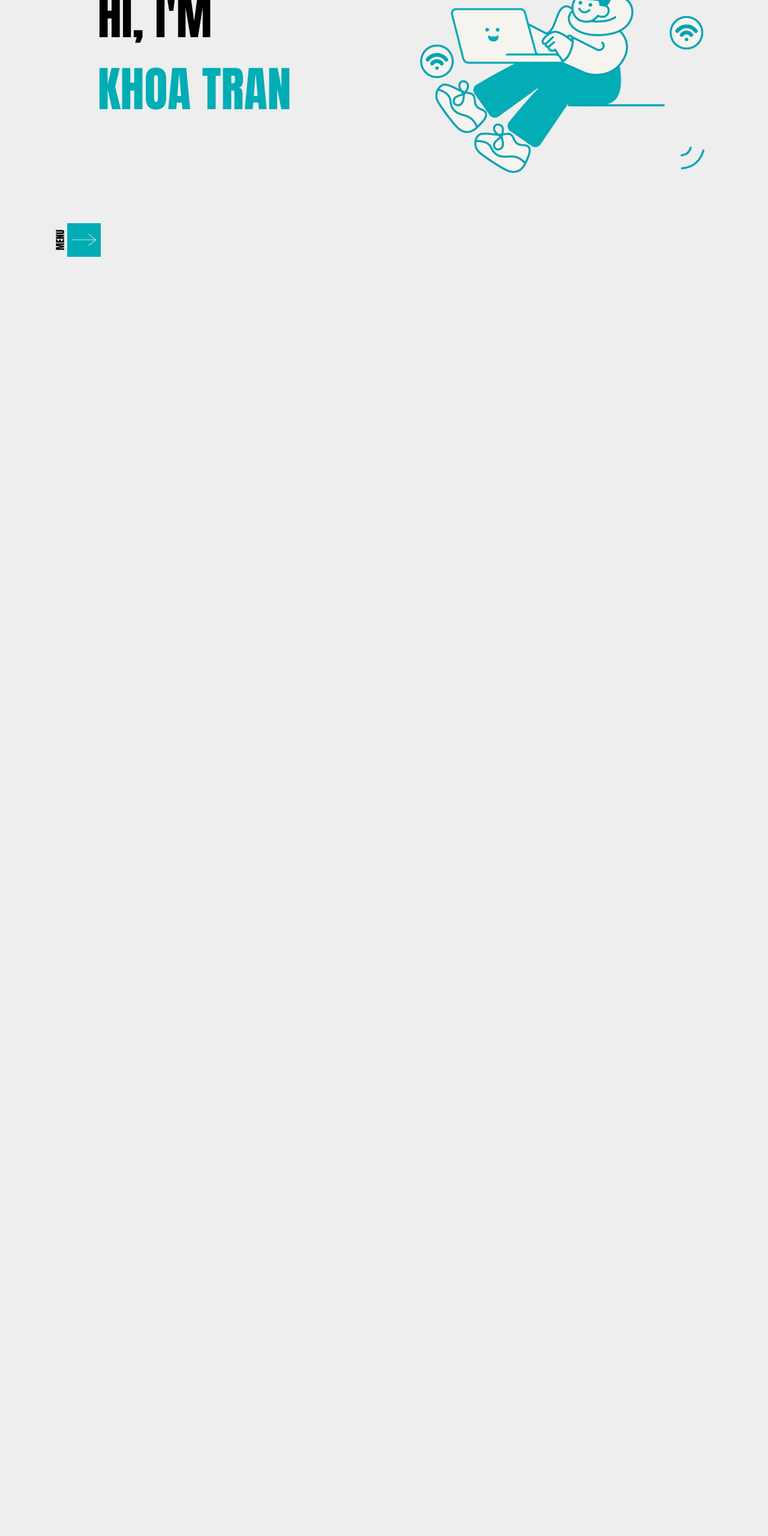
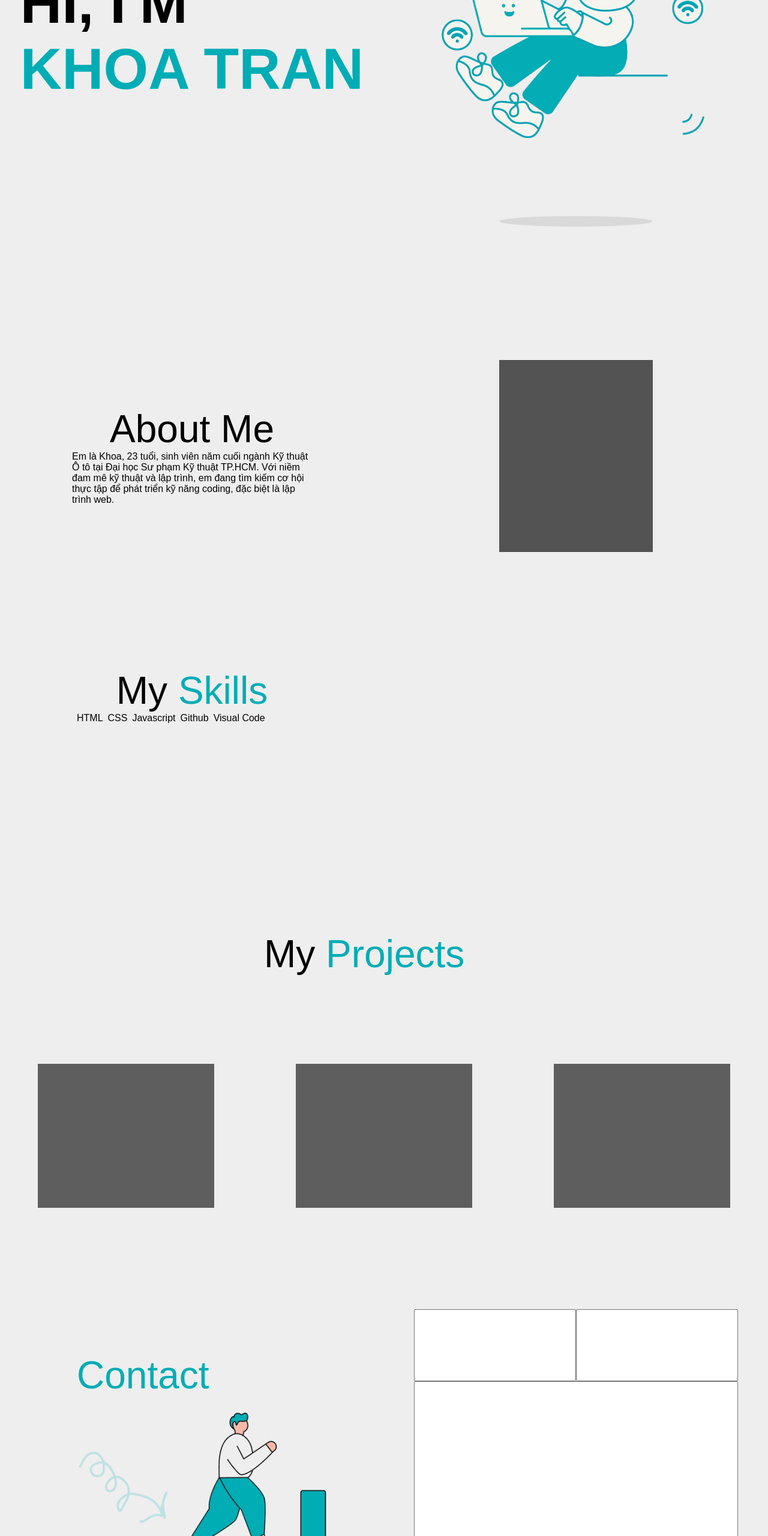
Before and after one commit to ArcZed/portfolio, a website built with webpack: page src/index.html in a window 1280 px wide. Shown: the part 240-2800 px from the top of the page at 60% size. Built offline with nearby package versions, Linux system fonts and the light colour scheme.

Commit message:
Added base html contents

```diff
--- a/src/index.html
+++ b/src/index.html
@@ -6,26 +6,65 @@
     <title>Personal Portfolio</title>
 </head>
 <body>
+  <div class="container">
+    <div class="page" id="front">
+      <div class="hero">
+        <div>
+          HI, I'M <br>
+          <span style="color: #00ADB5;">KHOA TRAN</span></div>
+        </div>
+        <div class="page-img"></div>
+        <svg width="348" height="24" viewBox="0 0 348 24" fill="none" xmlns="http://www.w3.org/2000/svg">
+          <ellipse cx="174" cy="12" rx="174" ry="12" fill="#C5C5C5" fill-opacity="0.5"/>
+          </svg>
 
+      </div>
+    <div class="page" id="aboutme">
+      <div class="title about">About Me
+        <div class="text">
+          Em là Khoa, 23 tuổi, sinh viên năm cuối
+          ngành Kỹ thuật Ô tô tại Đại học Sư phạm
+          Kỹ thuật TP.HCM. Với niềm đam mê kỹ thuật
+          và lập trình, em đang tìm kiếm cơ hội thực
+          tập để phát triển kỹ năng coding, đặc biệt là lập trình web.
+        </div>
+      </div>
+      <div class="pfp"></div>
+      <div class="title skills">My <span style="color: #00ADB5;">Skills</span>
+        <section>
+          <div class="button">HTML</div>
+          <div class="button">CSS</div>
+          <div class="button">Javascript</div>
+          <div class="button">Github</div>
+          <div class="button">Visual Code</div>
+        </section>
+      </div>
+    </div>
 
-  <div class="menu">
-    MENU
-    <svg width="96" height="96" viewBox="0 0 96 96" fill="none" xmlns="http://www.w3.org/2000/svg">
-      <rect width="96" height="96" transform="translate(0 96) rotate(-90)" fill="#00ADB5"/>
-      <path d="M14 47.5L81.9048 47.5" stroke="#EEEEEE" stroke-opacity="0.75" stroke-width="2" stroke-linecap="round" stroke-linejoin="round"/>
-      <path d="M62.0992 32L81.9047 47.5L62.0992 63" stroke="#EEEEEE" stroke-opacity="0.75" stroke-width="2" stroke-linecap="round" stroke-linejoin="round"/>
-      </svg>
-  </div>
-  <div class="page" id="front">
-    <div class="hero">
-      <div>
-        HI, I'M <br>
-        <span style="color: #00ADB5;">KHOA TRAN</span></div>
+    <div class="page" id="projects">
+      <div class="title">My <span style="color: #00ADB5;">Projects</span></div>
+      <div class="project-cards-wrapper">
+        <div class="card"></div>
+        <div class="card"></div>
+        <div class="card"></div>
       </div>
-      <div class="page-img"></div>
     </div>
-  <div class="page" id="aboutme"></div>
-  <div class="page"></div>
-  <div class="page"></div>
+    <div class="page" id="contact">
+      <div class="title">Contact
+        <div class="contact-img"></div>
+      </div>
+      <div class="input-info">
+        <form action="">
+          <fieldset>
+            <input type="text" name="name" id="name">
+            <input type="email" name="email" id="email">
+            <textarea name="message" id="message" cols="30" rows="10"></textarea>
+            <button type="submit">Send Message</button>
+          </fieldset>
+        </form>
+      </div>
+      <div class="footer"></div>
+    </div>
+</div>
 </body>
 </html>
--- a/src/styles.css
+++ b/src/styles.css
@@ -1,6 +1,6 @@
-html, head {
+html, head, body {
     height: 100%;
-
+    margin: 0;
 }
 
 html::-webkit-scrollbar {
@@ -12,57 +12,52 @@ html::-webkit-scrollbar {
     scrollbar-width: none;  /* Firefox */
 }
 
-@font-face {
-  font-family: Anton;
-  src: url(../fonts/Anton-Regular.ttf);
-}
+@import url('https://fonts.googleapis.com/css2?family=Poppins:ital,wght@0,100;0,200;0,300;0,400;0,500;0,600;0,700;0,800;0,900;1,100;1,200;1,300;1,400;1,500;1,600;1,700;1,800;1,900&display=swap');
+
+
 
 body {
     background-color:  #EEEEEE;
-    font-family: Anton;
+    font-family: Poppins, sans-serif;
+    width: 100%;
 }
 
-.menu {
-  position: fixed;
-  left: 5%;
-  bottom: 15%;
-  display: flex;
-  flex-direction: column;
-  width: 10vw;
-  height: 10vh;
-  align-items: center;
-  transform: rotate(-90deg);
-  font-size: 1rem;
-  font-weight: 200;
-}
-
-.menu svg {
-  transform: rotate(90deg);
+.container {
+  display: grid;
+  grid-template-rows: 1fr 1fr 1fr 1fr;
+  height: 400%;
   width: 100%;
-  height: 100%;
 }
 
 .page {
-    display: flex;
-    justify-content: center;
+    display: grid;
     align-items: center;
     flex-direction: column;
     width: auto;
-    height: 100vh;
+    height: 100%;
     /* border-bottom: 5px solid black; */
     color: black;
+    text-wrap: nowrap;
 }
 
 #front {
-  display: grid;
   grid-template-columns: 1fr 1fr;
-  grid-template-rows: 4fr 1fr;
+  grid-template-rows: 3fr 1fr;
+  font-weight: 800;
+}
+
+#front svg {
+  grid-column: 2 / 3;
+  justify-self: center;
+  align-self:flex-start;
+  width: 20vw;
+  height: auto;
 }
 
 .hero {
   grid-column: 1 / 2;
   justify-self: center;
-  font-size: 5rem;
+  font-size: 6rem;
 }
 
 .page-img {
@@ -70,7 +65,150 @@ body {
   background-image: url("../images/front.png");
   background-size: contain;
   background-repeat: no-repeat;
-  width: 40vw;
+  width: 35vw;
   height: 50vh;
   justify-self: center;
 }
+
+#aboutme {
+  grid-template-columns: 1fr 1fr;
+  grid-template-rows: 1fr 1fr;
+  justify-items: center;
+}
+
+.title {
+  width: 50vh;
+  justify-items: center;
+  font-size: 4rem;
+  text-wrap: nowrap;
+}
+
+.text {
+  font-size: 1rem;
+  text-wrap: wrap;
+}
+
+.pfp {
+  width: 20vw;
+  height: 40vh;
+  background-color: rgb(83, 83, 83);
+}
+
+.skills {
+
+}
+
+.title section {
+  display: flex;
+  gap: 1vh;
+  width: 30vw;
+  flex-wrap: wrap;
+}
+
+.button {
+  font-size: 1rem;
+}
+
+#projects {
+
+  grid-template-rows: 1fr 2fr;
+  justify-items: center;
+  font-size: 4rem;
+
+}
+
+#projects .title {
+  align-self: flex-end;
+}
+
+.project-cards-wrapper {
+  grid-row: 2 / 3;
+  display: grid;
+  grid-template-columns: 1fr 1fr 1fr;
+  justify-items: center;
+  gap: 10px;
+  width: 100%;
+
+}
+
+.card{
+  width: 70%;
+  height: 30vh;
+  background-color: #5f5e5e;
+
+}
+
+#contact {
+  height: 100%;
+  font-size: 4rem;
+  grid-template-columns: 1fr 1fr;
+  grid-template-rows: 3fr 1fr;
+}
+
+#contact .title {
+  grid-template-columns: 1 / 2;
+  grid-template-rows: 1/ 2;
+  display: flex;
+  flex-flow: column;
+  margin-left: 20%;
+  margin-top: 10%;
+  color: #00ADB5;
+}
+
+.contact-img {
+  background-image: url("../images/illu.png");
+  background-size: contain;
+  background-repeat: no-repeat;
+  width: 50vw;
+  height: 50vh;
+}
+
+.input-info {
+  grid-template-columns: 2 / 3;
+  grid-template-rows: 1/ 2;
+  height: inherit;
+
+}
+
+form {
+  height: inherit;
+}
+
+fieldset {
+  display: grid;
+  grid-template-columns: 1fr 1fr;
+  grid-template-rows: 1fr 3fr 1fr;
+  height: inherit;
+  border: none;
+}
+
+#name {
+  grid-column: 1 / 2;
+}
+
+#email {
+  grid-column: 2 / 3;
+}
+
+#message {
+  grid-column: 1 / -1;
+  grid-row: 2 / 3;
+}
+
+fieldset button {
+  grid-row: 3 / 4;
+}
+
+.footer {
+  background-color: #00ADB5;
+  grid-row: 2 / 3;
+  grid-column: 1 / -1;
+  height: inherit;
+}
+
+@media (max-width: 600px) {
+  #aboutme {
+    grid-template-columns: 1fr;
+  }
+
+}
```
Also changed, not shown: fonts/OFL.txt (deleted, +0 -93 lines), fonts/Anton-Regular.ttf (deleted), images/illu.png (added).
